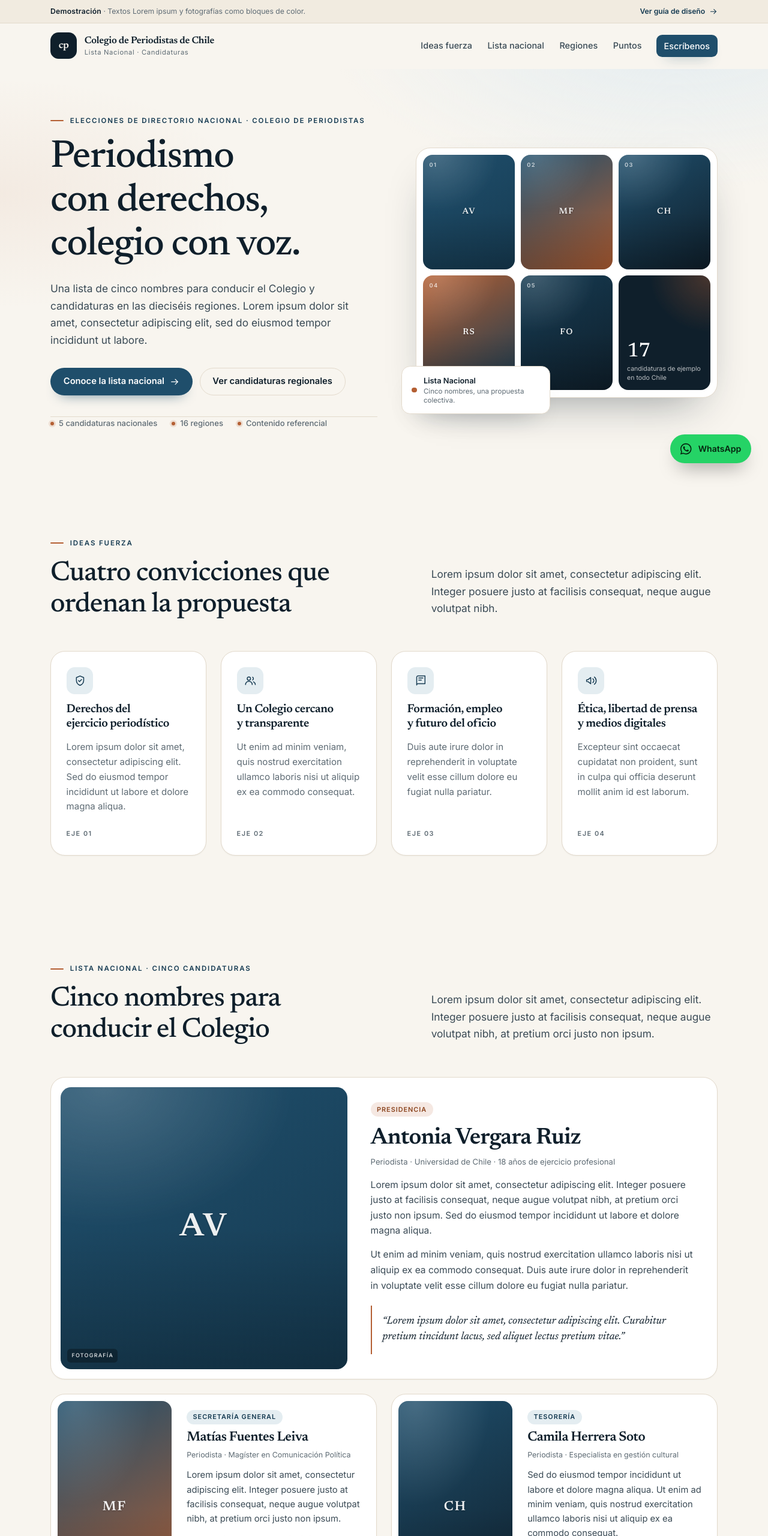
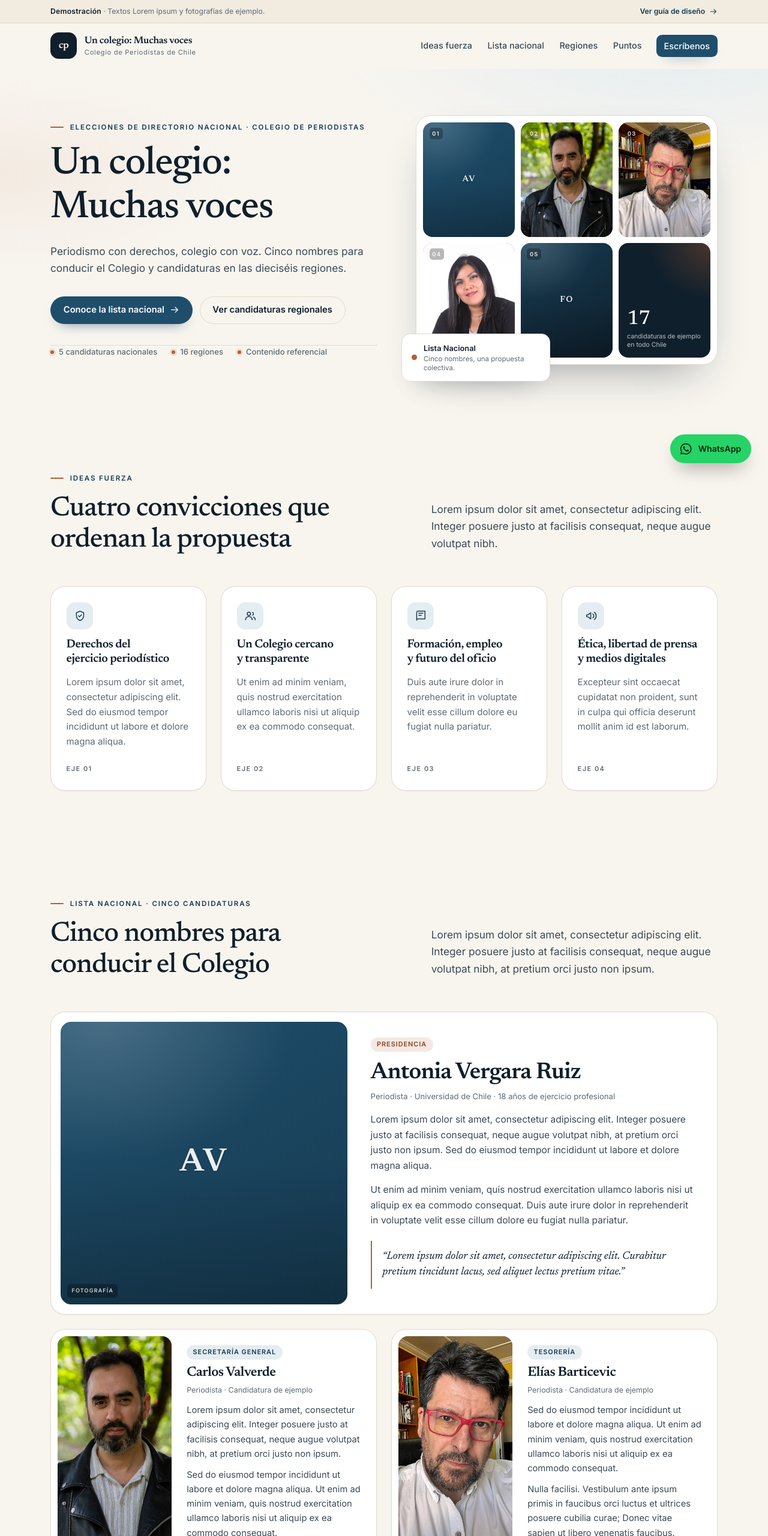
Before and after one commit to andresaylwinc/un-colegio-muchas-voces, a plain HTML site: page index.html in a window 1280 px wide. Shown: the top 2560 px of the page at 60% size. Drawn offline with Linux system fonts and the light colour scheme.

Commit message:
Marca Un colegio: Muchas voces y fotos de candidaturas de ejemplo

```diff
--- a/index.html
+++ b/index.html
@@ -3,12 +3,12 @@
 <head>
   <meta charset="UTF-8">
   <meta name="viewport" content="width=device-width, initial-scale=1">
-  <title>Lista Nacional · Colegio de Periodistas de Chile</title>
-  <meta name="description" content="Sitio de demostración para presentar una lista nacional y candidaturas regionales a la dirección del Colegio de Periodistas de Chile. Contenido referencial con textos Lorem ipsum.">
+  <title>Un colegio: Muchas voces · Colegio de Periodistas de Chile</title>
+  <meta name="description" content="Sitio de demostración de Un colegio: Muchas voces, lista de candidaturas a la dirección nacional y a los consejos regionales del Colegio de Periodistas de Chile. Textos Lorem ipsum y fotografías de ejemplo.">
   <meta name="theme-color" content="#f8f5ef">
 
   <meta property="og:type" content="website">
-  <meta property="og:title" content="Lista Nacional · Colegio de Periodistas de Chile">
+  <meta property="og:title" content="Un colegio: Muchas voces">
   <meta property="og:description" content="Cinco candidaturas nacionales y una red en las dieciséis regiones. Sitio de demostración con contenido referencial.">
   <meta property="og:locale" content="es_CL">
 
@@ -91,7 +91,7 @@
 
   <div class="demo-bar" role="note">
     <div class="container demo-bar-inner">
-      <p><strong>Demostración</strong> · Textos Lorem ipsum y fotografías como bloques de color.<span class="preview-note" id="preview-note" hidden></span></p>
+      <p><strong>Demostración</strong> · Textos Lorem ipsum y fotografías de ejemplo.<span class="preview-note" id="preview-note" hidden></span></p>
       <span class="demo-links">
         <a href="diseno.html">Ver guía de diseño <svg class="icon" aria-hidden="true"><use href="#i-arrow"/></svg></a>
         <a class="preview-reset" id="preview-reset" href="index.html" hidden>Restablecer diseño</a>
@@ -101,11 +101,11 @@
 
   <header class="site-header" id="top">
     <div class="container header-inner">
-      <a class="brand" href="index.html" aria-label="Inicio: Colegio de Periodistas de Chile, Lista Nacional">
+      <a class="brand" href="index.html" aria-label="Inicio de Un colegio: Muchas voces, Colegio de Periodistas de Chile">
         <span class="brand-mark" aria-hidden="true">cp</span>
         <span class="brand-text">
-          <span class="brand-name">Colegio de Periodistas de Chile</span>
-          <span class="brand-sub">Lista Nacional · Candidaturas</span>
+          <span class="brand-name">Un colegio: Muchas voces</span>
+          <span class="brand-sub">Colegio de Periodistas de Chile</span>
         </span>
       </a>
 
@@ -130,8 +130,8 @@
       <div class="container hero-grid">
         <div class="hero-copy">
           <p class="eyebrow">Elecciones de Directorio Nacional · Colegio de Periodistas</p>
-          <h1 id="hero-title">Periodismo con derechos, colegio con voz.</h1>
-          <p class="lead">Una lista de cinco nombres para conducir el Colegio y candidaturas en las dieciséis regiones. Lorem ipsum dolor sit amet, consectetur adipiscing elit, sed do eiusmod tempor incididunt ut labore.</p>
+          <h1 id="hero-title">Un colegio: Muchas voces</h1>
+          <p class="lead">Periodismo con derechos, colegio con voz. Cinco nombres para conducir el Colegio y candidaturas en las dieciséis regiones.</p>
           <div class="hero-actions">
             <a class="btn btn--primary" href="#lista-nacional">Conoce la lista nacional <svg class="icon" aria-hidden="true"><use href="#i-arrow"/></svg></a>
             <a class="btn btn--ghost" href="#regiones">Ver candidaturas regionales</a>
@@ -148,14 +148,17 @@
             <div class="photo ph-a tile" role="img" aria-label="Espacio reservado para la fotografía de Antonia Vergara">
               <span class="tile-index">01</span><span class="photo-mark">AV</span>
             </div>
-            <div class="photo ph-b tile" role="img" aria-label="Espacio reservado para la fotografía de Matías Fuentes">
-              <span class="tile-index">02</span><span class="photo-mark">MF</span>
+            <div class="photo ph-b tile">
+              <span class="tile-index" aria-hidden="true">02</span>
+              <img src="img/candidatos/carlos-valverde.jpg" alt="Retrato de Carlos Valverde" width="1000" height="1250">
             </div>
-            <div class="photo ph-d tile" role="img" aria-label="Espacio reservado para la fotografía de Camila Herrera">
-              <span class="tile-index">03</span><span class="photo-mark">CH</span>
+            <div class="photo ph-d tile">
+              <span class="tile-index" aria-hidden="true">03</span>
+              <img src="img/candidatos/elias-barticevic.jpg" alt="Retrato de Elías Barticevic" width="1000" height="1250">
             </div>
-            <div class="photo ph-e tile" role="img" aria-label="Espacio reservado para la fotografía de Rodrigo Salinas">
-              <span class="tile-index">04</span><span class="photo-mark">RS</span>
+            <div class="photo ph-e tile">
+              <span class="tile-index" aria-hidden="true">04</span>
+              <img src="img/candidatos/pamela-hidalgo.jpg" alt="Retrato de Pamela Hidalgo" width="1000" height="1250">
             </div>
             <div class="photo ph-f tile" role="img" aria-label="Espacio reservado para la fotografía de Fernanda Olivares">
               <span class="tile-index">05</span><span class="photo-mark">FO</span>
@@ -250,14 +253,14 @@
         <div class="person-grid">
           <article class="card person-card reveal">
             <div class="person-media">
-              <div class="photo ph-b" role="img" aria-label="Espacio reservado para la fotografía de Matías Fuentes Leiva">
-                <span class="photo-mark">MF</span>
+              <div class="photo ph-b">
+                <img src="img/candidatos/carlos-valverde.jpg" alt="Retrato de Carlos Valverde" width="1000" height="1250">
               </div>
             </div>
             <div class="person-body">
               <span class="pill">Secretaría General</span>
-              <h3>Matías Fuentes Leiva</h3>
-              <p class="role">Periodista · Magíster en Comunicación Política</p>
+              <h3>Carlos Valverde</h3>
+              <p class="role">Periodista · Candidatura de ejemplo</p>
               <p>Lorem ipsum dolor sit amet, consectetur adipiscing elit. Integer posuere justo at facilisis consequat, neque augue volutpat nibh, at pretium orci justo non ipsum.</p>
               <p>Sed do eiusmod tempor incididunt ut labore et dolore magna aliqua. Ut enim ad minim veniam, quis nostrud exercitation ullamco laboris nisi ut aliquip ex ea commodo consequat.</p>
             </div>
@@ -265,14 +268,14 @@
 
           <article class="card person-card reveal" style="--delay: 1">
             <div class="person-media">
-              <div class="photo ph-d" role="img" aria-label="Espacio reservado para la fotografía de Camila Herrera Soto">
-                <span class="photo-mark">CH</span>
+              <div class="photo ph-d">
+                <img src="img/candidatos/elias-barticevic.jpg" alt="Retrato de Elías Barticevic" width="1000" height="1250">
               </div>
             </div>
             <div class="person-body">
               <span class="pill">Tesorería</span>
-              <h3>Camila Herrera Soto</h3>
-              <p class="role">Periodista · Especialista en gestión cultural</p>
+              <h3>Elías Barticevic</h3>
+              <p class="role">Periodista · Candidatura de ejemplo</p>
               <p>Sed do eiusmod tempor incididunt ut labore et dolore magna aliqua. Ut enim ad minim veniam, quis nostrud exercitation ullamco laboris nisi ut aliquip ex ea commodo consequat.</p>
               <p>Nulla facilisi. Vestibulum ante ipsum primis in faucibus orci luctus et ultrices posuere cubilia curae; Donec vitae sapien ut libero venenatis faucibus.</p>
             </div>
@@ -280,14 +283,14 @@
 
           <article class="card person-card reveal">
             <div class="person-media">
-              <div class="photo ph-e" role="img" aria-label="Espacio reservado para la fotografía de Rodrigo Salinas Muñoz">
-                <span class="photo-mark">RS</span>
+              <div class="photo ph-e">
+                <img src="img/candidatos/pamela-hidalgo.jpg" alt="Retrato de Pamela Hidalgo" width="1000" height="1250">
               </div>
             </div>
             <div class="person-body">
               <span class="pill">Dirección</span>
-              <h3>Rodrigo Salinas Muñoz</h3>
-              <p class="role">Periodista · Docente universitario</p>
+              <h3>Pamela Hidalgo</h3>
+              <p class="role">Periodista · Candidatura de ejemplo</p>
               <p>Duis aute irure dolor in reprehenderit in voluptate velit esse cillum dolore eu fugiat nulla pariatur. Excepteur sint occaecat cupidatat non proident, sunt in culpa qui officia deserunt mollit.</p>
               <p>Curabitur pretium tincidunt lacus. Nulla gravida orci a odio. Nullam varius, turpis et commodo pharetra, est eros bibendum elit, nec luctus magna felis sollicitudin mauris.</p>
             </div>
@@ -759,10 +762,10 @@
     <div class="container">
       <div class="footer-grid">
         <div class="footer-note">
-          <a class="brand" href="index.html" aria-label="Inicio: Colegio de Periodistas de Chile, Lista Nacional">
+          <a class="brand" href="index.html" aria-label="Inicio de Un colegio: Muchas voces, Colegio de Periodistas de Chile">
             <span class="brand-mark" aria-hidden="true">cp</span>
             <span class="brand-text">
-              <span class="brand-name">Lista Nacional</span>
+              <span class="brand-name">Un colegio: Muchas voces</span>
               <span class="brand-sub">Colegio de Periodistas de Chile</span>
             </span>
           </a>
@@ -801,7 +804,7 @@
       </div>
 
       <div class="footer-bottom">
-        <p>© <span data-year>2026</span> Lista Nacional · Colegio de Periodistas de Chile. Sitio de demostración con textos Lorem ipsum, nombres y fotografías referenciales. Sin vínculo oficial con el Colegio.</p>
+        <p>© <span data-year>2026</span> Un colegio: Muchas voces · Colegio de Periodistas de Chile. Sitio de demostración con textos Lorem ipsum, nombres y fotografías referenciales. Sin vínculo oficial con el Colegio.</p>
         <a href="#top">Volver arriba <svg class="icon" aria-hidden="true"><use href="#i-up"/></svg></a>
       </div>
     </div>
--- a/main.js
+++ b/main.js
@@ -18,7 +18,7 @@
   var WHATSAPP_NUMBER = '56900000000';
   var WHATSAPP_DISPLAY = '+56 9 0000 0000';
   var WHATSAPP_MESSAGE =
-    'Hola, escribo desde el sitio de la Lista Nacional del Colegio de Periodistas de Chile. Quisiera más información.';
+    'Hola, escribo desde el sitio de Un colegio: Muchas voces, lista para el Colegio de Periodistas de Chile. Quisiera más información.';
 
   var waLinks = document.querySelectorAll('[data-wa]');
   if (waLinks.length) {
--- a/styles.css
+++ b/styles.css
@@ -755,11 +755,14 @@ p {
   top: 0.55rem;
   left: 0.65rem;
   z-index: 2;
+  padding: 0.12rem 0.3rem;
+  border-radius: 0.3rem;
+  background: rgba(0, 0, 0, 0.28);
   font-family: var(--font-ui);
   font-size: 0.58rem;
   font-weight: 600;
   letter-spacing: 0.14em;
-  color: rgba(255, 255, 255, 0.72);
+  color: rgba(255, 255, 255, 0.9);
 }
 
 .tile--stat {
@@ -886,6 +889,7 @@ p {
   width: 100%;
   height: 100%;
   object-fit: cover;
+  object-position: 50% 28%;
 }
 
 .photo:has(> img) .photo-mark {
```
Also changed, not shown: diseno.html (+9 -9 lines), capturas/guia-diseno.png, capturas/lista-nacional.png, capturas/portada-escritorio.png, capturas/portada-movil.png, img/candidatos/carlos-valverde.jpg (added), img/candidatos/elias-barticevic.jpg (added), img/candidatos/pamela-hidalgo.jpg (added), 2 other files.
